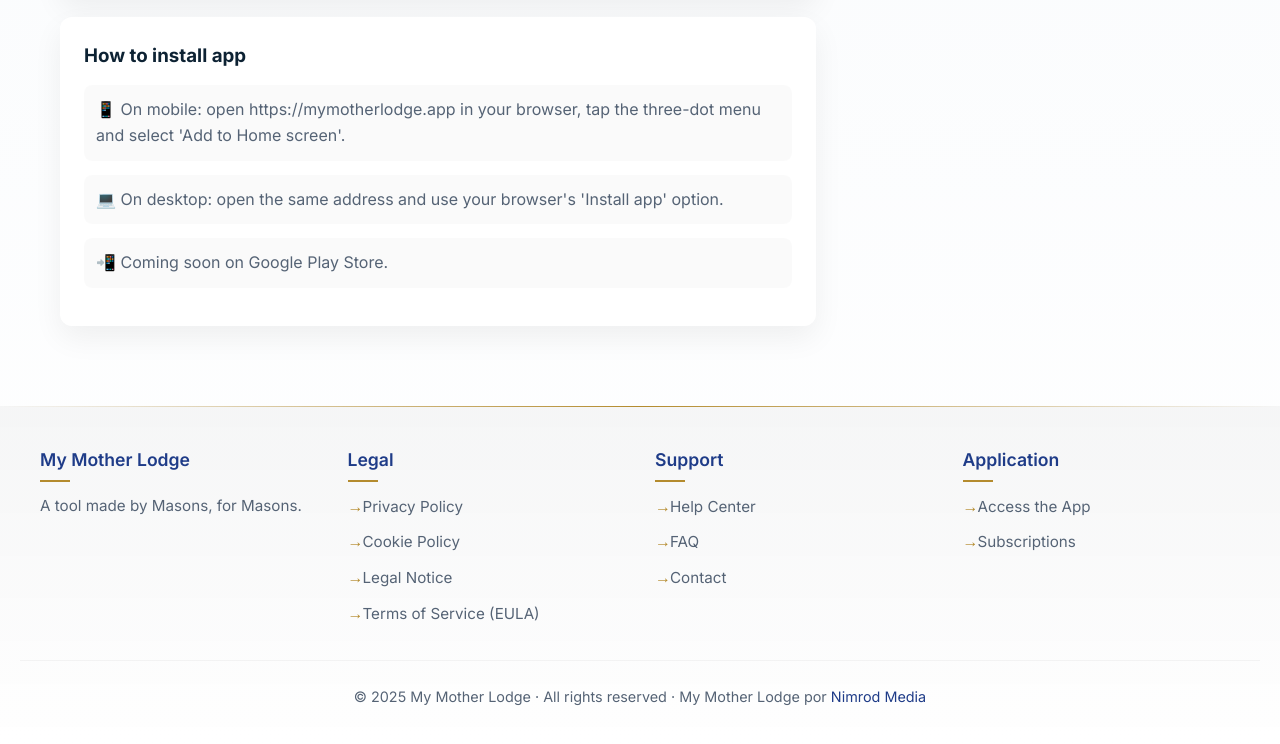
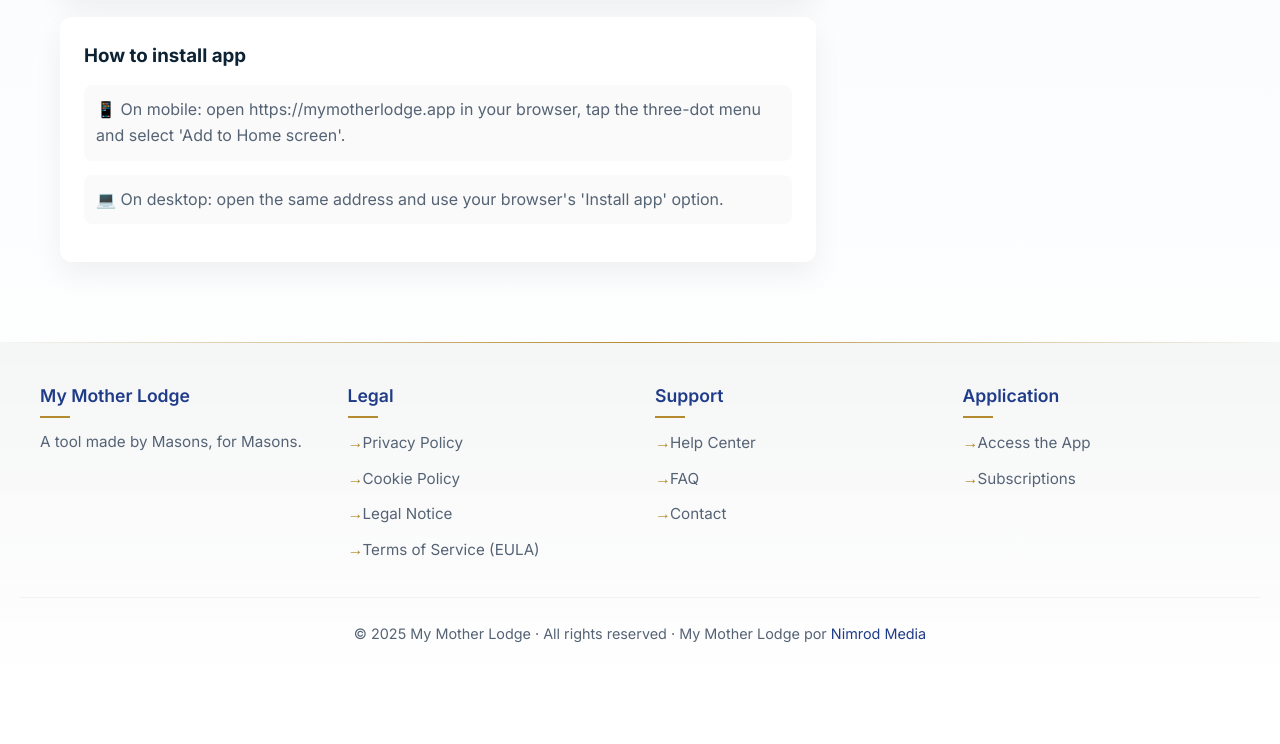
Before and after one commit to nimrodmedia24-sys/welcome.mymotherlodge.app, a plain HTML site: page index.html in a window 1280 px wide. Shown: the part 1116-1860 px from the top of the page. After the commit the page ends 1801 px from the top, so only its background shows below. Drawn offline with nearby package versions, Linux system fonts and the light colour scheme.

Commit message:
Update index.html

```diff
--- a/index.html
+++ b/index.html
@@ -831,7 +831,6 @@ const TEXTS = {
     install:[
       "📱 En móvil: abre https://mymotherlodge.app en el navegador, toca los tres puntos del menú y selecciona 'Agregar a pantalla de inicio'.",
       "💻 En ordenador: abre la misma dirección y usa la opción 'Instalar aplicación' del navegador.",
-      "📲 Próximamente disponible en Google Play Store."
     ],
     cta:"Acceder a la aplicación",
     cookieText:"Usamos cookies para mejorar tu experiencia. Puedes aceptar todas, rechazarlas o configurar preferencias.",
@@ -868,7 +867,6 @@ const TEXTS = {
     install:[
       "📱 On mobile: open https://mymotherlodge.app in your browser, tap the three-dot menu and select 'Add to Home screen'.",
       "💻 On desktop: open the same address and use your browser's 'Install app' option.",
-      "📲 Coming soon on Google Play Store."
     ],
     cta:"Access the app",
     cookieText:"We use cookies to improve your experience. You can accept all, reject all, or configure preferences.",
@@ -905,7 +903,6 @@ const TEXTS = {
     install:[
       "📱 Sur mobile : ouvrez https://mymotherlodge.app dans votre navigateur, ouvrez le menu et sélectionnez « Ajouter à l'écran d'accueil ».",
       "💻 Sur ordinateur : ouvrez la même adresse et utilisez l'option « Installer l'application » du navigateur.",
-      "📲 Bientôt disponible sur Google Play Store."
     ],
     cta:"Accéder à l'application",
     cookieText:"Nous utilisons des cookies pour améliorer votre expérience. Vous pouvez tout accepter, tout refuser ou configurer les préférences.",
@@ -942,7 +939,6 @@ const TEXTS = {
     install:[
       "📱 No telemóvel: abra https://mymotherlodge.app no navegador, toque no menu e selecione 'Adicionar ao ecrã principal'.",
       "💻 No computador: abra o mesmo endereço e use a opção 'Instalar aplicação' do navegador.",
-      "📲 Em breve disponível na Google Play Store."
     ],
     cta:"Aceder à aplicação",
     cookieText:"Utilizamos cookies para melhorar a sua experiência. Pode aceitar tudo, recusar tudo ou configurar preferências.",
@@ -979,7 +975,6 @@ const TEXTS = {
     install:[
       "📱 Auf dem Handy: Öffnen Sie https://mymotherlodge.app im Browser, öffnen Sie das Menü und wählen Sie 'Zum Startbildschirm hinzufügen'.",
       "💻 Auf dem Desktop: Öffnen Sie dieselbe Adresse und verwenden Sie die Option 'App installieren' im Browser.",
-      "📲 Demnächst im Google Play Store verfügbar."
     ],
     cta:"Zur App",
     cookieText:"Wir verwenden Cookies, um Ihre Erfahrung zu verbessern. Sie können alle akzeptieren, alle ablehnen oder Präferenzen konfigurieren.",
@@ -1016,7 +1011,6 @@ const TEXTS = {
     install:[
       "📱 Al mòbil: obre https://mymotherlodge.app al navegador, toca els tres punts del menú i selecciona 'Afegir a la pantalla d'inici'.",
       "💻 A l'ordinador: obre la mateixa adreça i utilitza l'opció 'Instal·lar aplicació' del navegador.",
-      "📲 Properament disponible a Google Play Store."
     ],
     cta:"Accedir a l'aplicació",
     cookieText:"Utilitzem galetes per millorar la teva experiència. Pots acceptar-les totes, rebutjar-les o configurar preferències.",
```
